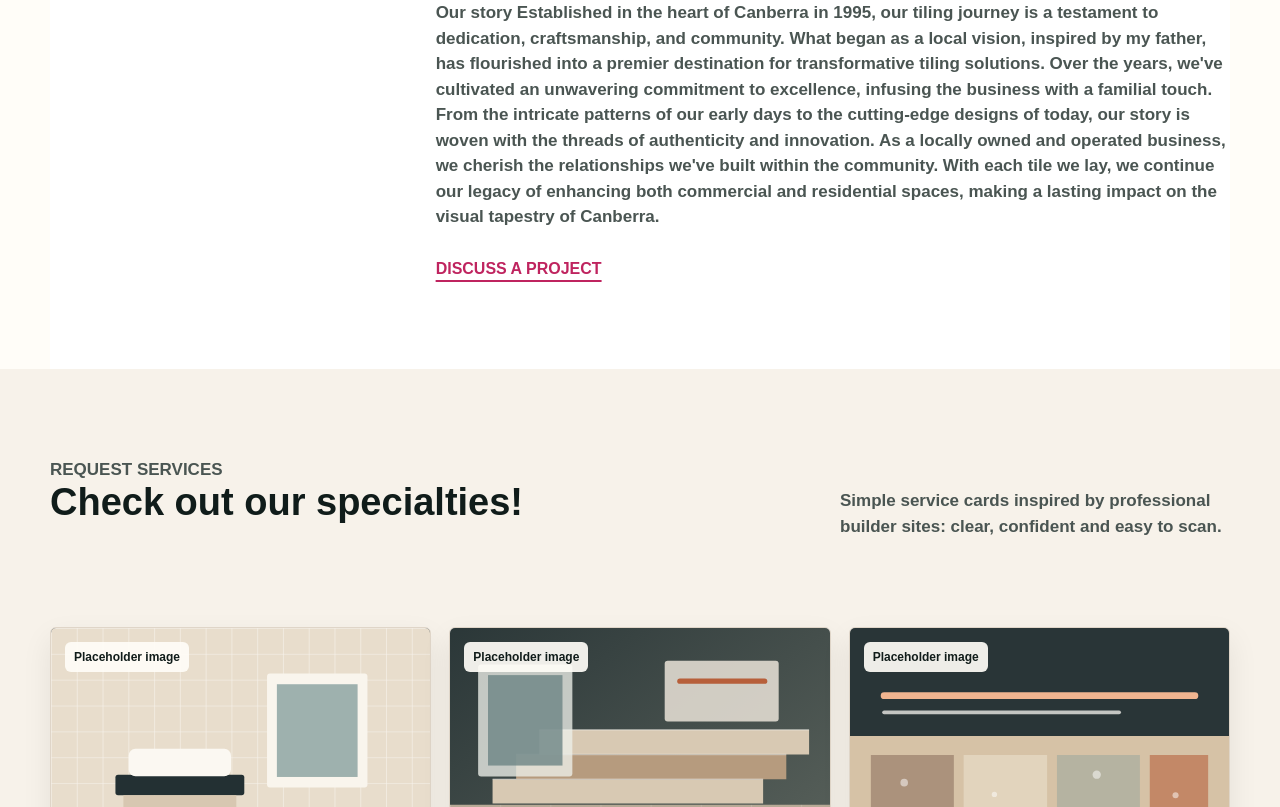
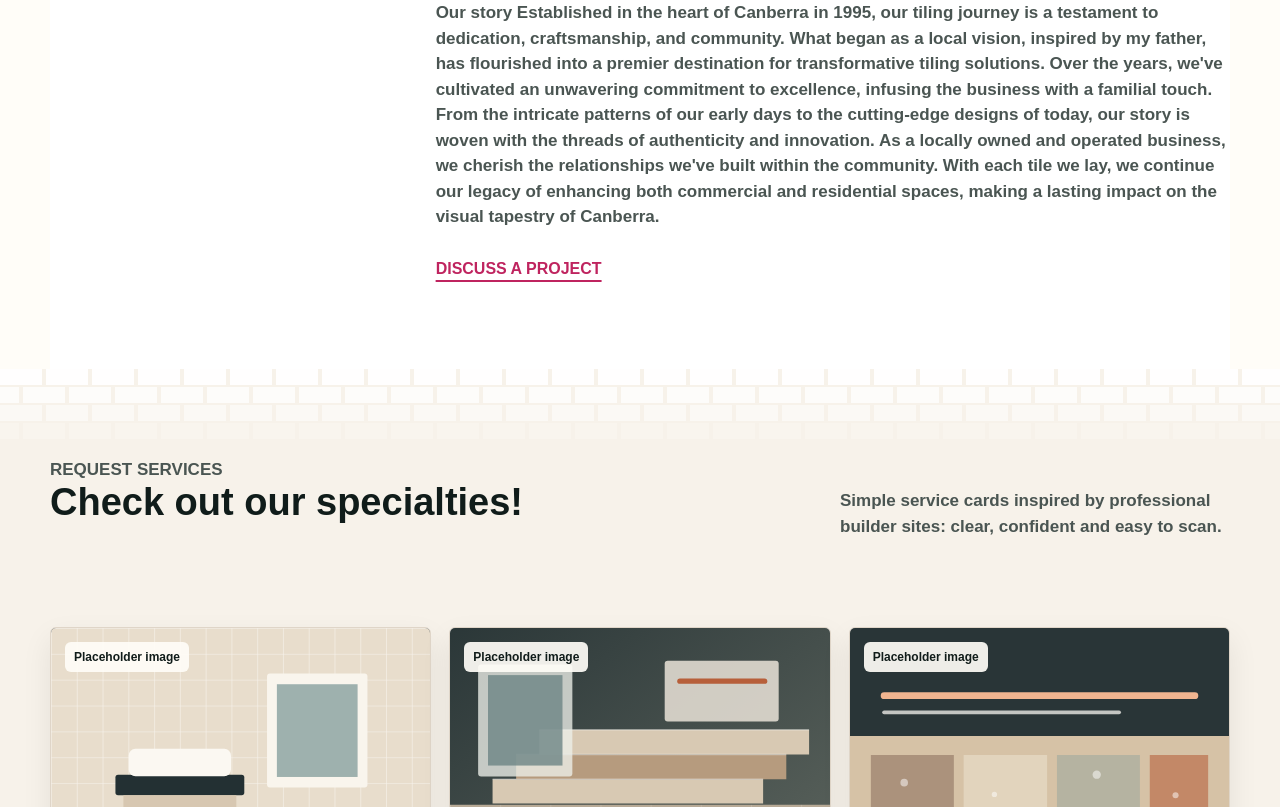
Before and after one commit to JoeArranz/Expert-Tiling-Website, a plain HTML site: page index.html in a window 1280 px wide. Shown: the part 840-1647 px from the top of the page. Drawn offline with Linux system fonts and the light colour scheme.

Commit message:
added fading tile section to make background colour change smoother

```diff
--- a/styles.css
+++ b/styles.css
@@ -24,6 +24,7 @@ html {
 
 body {
   margin: 0;
+  overflow-x: clip;
   color: var(--ink);
   background: var(--paper-strong);
   font-family: Arial, Helvetica, sans-serif;
@@ -409,6 +410,67 @@ h3 {
 
 .section-narrow {
   padding-bottom: 90px;
+}
+
+/* Staggered tile rows soften each change in section colour. */
+.intro,
+.service-pathways,
+.gallery,
+.process-band,
+.testimonial,
+.contact-section,
+.terms-section {
+  position: relative;
+}
+
+.intro::before,
+.service-pathways::before,
+.gallery::before,
+.process-band::before,
+.testimonial::before,
+.contact-section::before,
+.terms-section::before {
+  position: absolute;
+  top: 0;
+  left: 50%;
+  width: 100vw;
+  height: 70px;
+  pointer-events: none;
+  content: "";
+  transform: translateX(-50%);
+  background:
+    linear-gradient(90deg, rgba(var(--tile-transition-from), 0.96) 0 42px, transparent 42px) 0 0 / 46px 16px repeat-x,
+    linear-gradient(90deg, rgba(var(--tile-transition-from), 0.78) 0 42px, transparent 42px) 23px 18px / 46px 16px repeat-x,
+    linear-gradient(90deg, rgba(var(--tile-transition-from), 0.5) 0 42px, transparent 42px) 0 36px / 46px 16px repeat-x,
+    linear-gradient(90deg, rgba(var(--tile-transition-from), 0.2) 0 42px, transparent 42px) 23px 54px / 46px 16px repeat-x;
+}
+
+.intro {
+  --tile-transition-from: 16, 28, 26;
+}
+
+.service-pathways {
+  --tile-transition-from: 255, 255, 255;
+}
+
+.gallery {
+  --tile-transition-from: 247, 242, 234;
+}
+
+.process-band {
+  --tile-transition-from: 255, 255, 255;
+}
+
+.testimonial {
+  --tile-transition-from: 16, 28, 26;
+}
+
+.contact-section {
+  --tile-transition-from: 255, 255, 255;
+}
+
+.terms-section {
+  --tile-transition-from: 247, 242, 234;
 }
 
 .intro {
```
